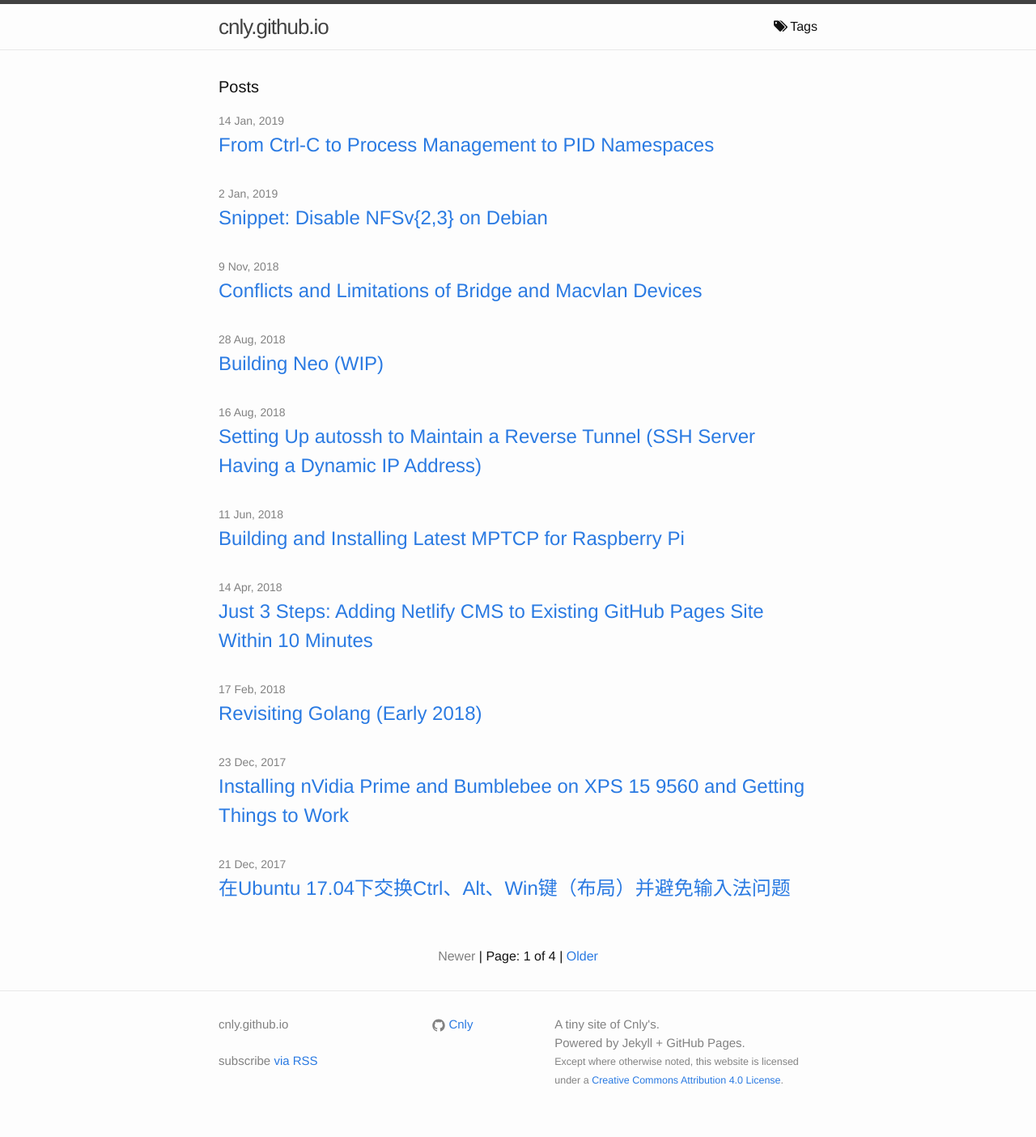
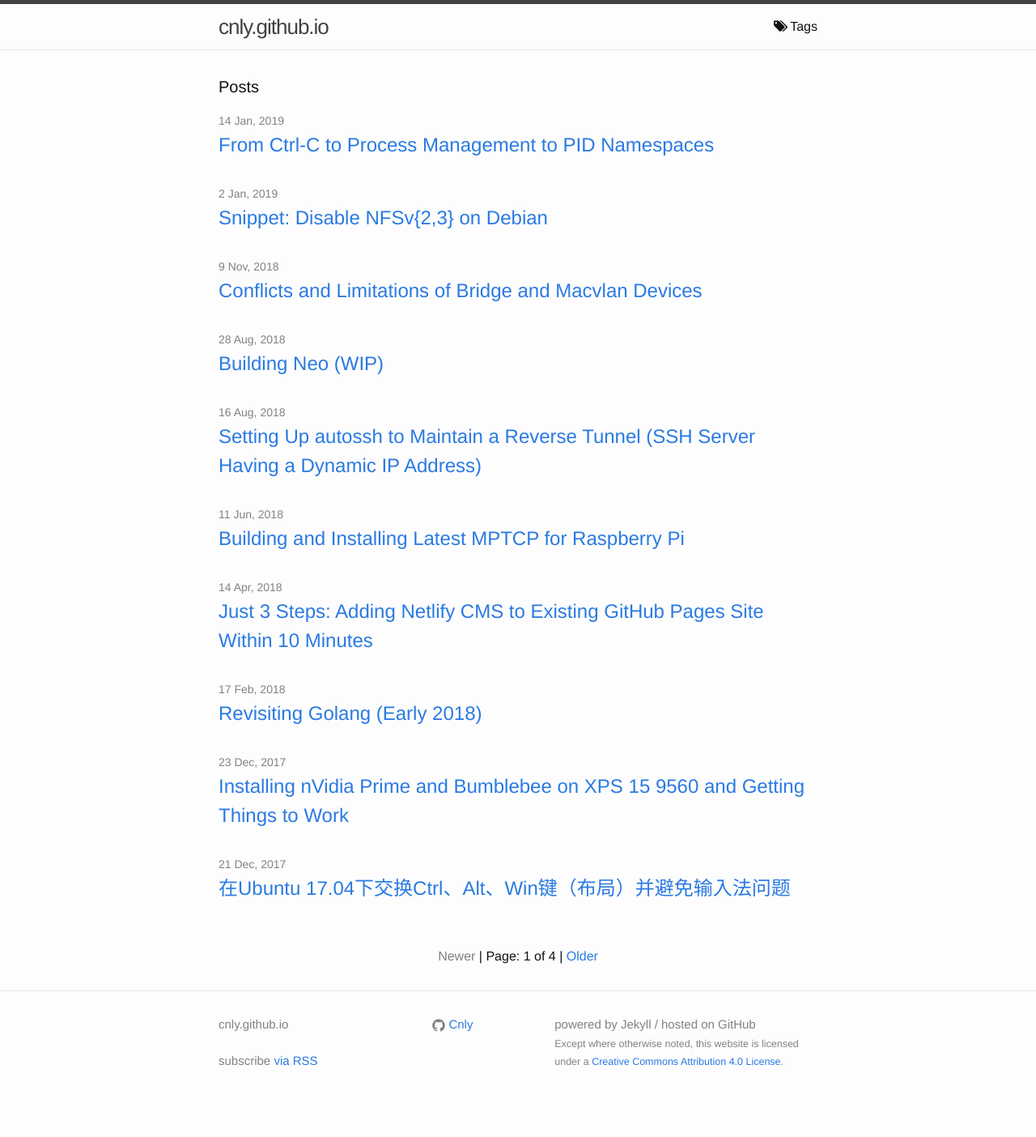
Before and after one commit to Cnly/cnly.github.io, a Jekyll site: the page built from index.html, in a window 1280 px wide. Shown: the whole page at 81% size. Built offline with Jekyll 4.4.1, drawn with Linux system fonts in a browser that asks for light colours; the list of posts is cut into pages by our own code; after the commit the page ends 1382 px from its top, so only the background shows below that.

Commit message:
update footer

```diff
--- a/_config.yml
+++ b/_config.yml
@@ -6,8 +6,7 @@
 exclude: ['about.md', 'categories.md']
 plugins: [jekyll-paginate]
 description: > # this means to ignore newlines until "baseurl:"
-  A tiny site of Cnly's.<br />
-  Powered by Jekyll + GitHub Pages.
+  powered by Jekyll / hosted on GitHub
 
 githubio_https_redirect: true
 google_analytics: UA-54761187-1
```
